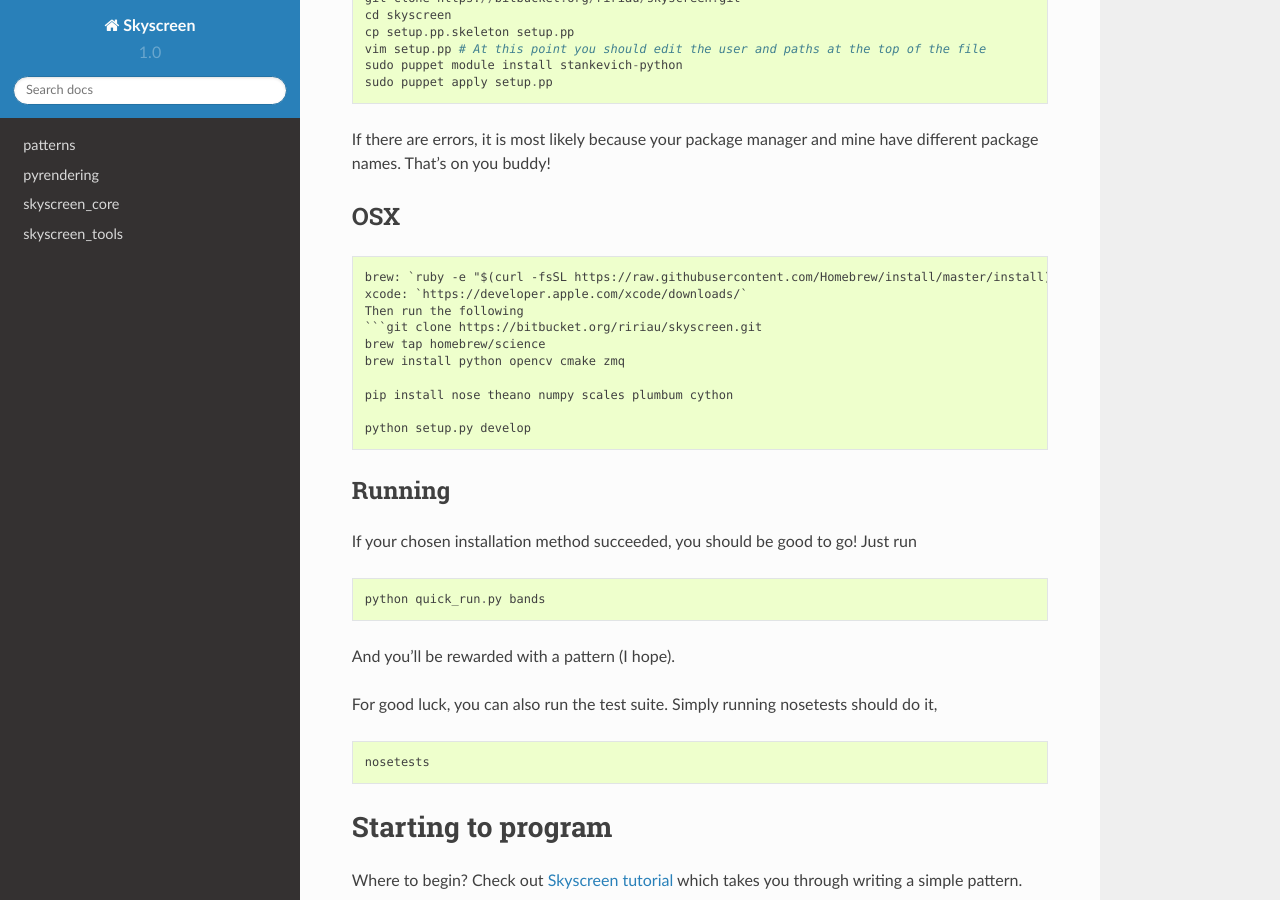
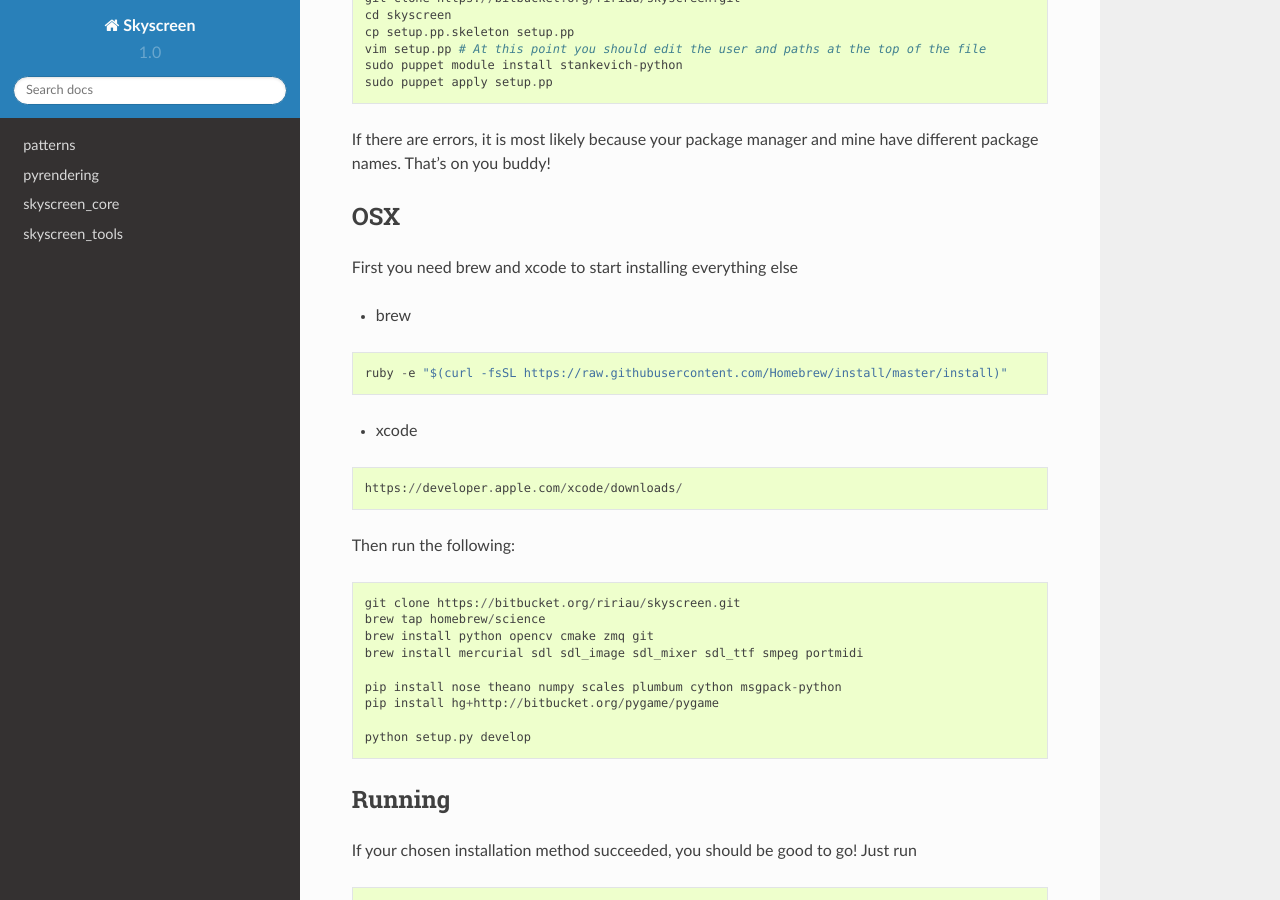
Before and after one commit to jarrahl/skyscreen, a Sphinx documentation site: the page built from docs/index.rst, in a window 1280 px wide and 900 px high, scrolled down 746 px. Built offline with Sphinx 7.4.7 and the Read the Docs theme 2.0.0, drawn with Linux system fonts in a browser that asks for light colours.

Commit message:
Updated MacOSX install instructions and minor doc edits

````diff
--- a/docs/index.rst
+++ b/docs/index.rst
@@ -39,16 +39,28 @@ names. That's on you buddy!
 
 OSX
 ---
+
+First you need brew and xcode to start installing everything else
+
+* brew
 ::
 
-   brew: `ruby -e "$(curl -fsSL https://raw.githubusercontent.com/Homebrew/install/master/install)"`
-   xcode: `https://developer.apple.com/xcode/downloads/`
-   Then run the following
-   ```git clone https://bitbucket.org/ririau/skyscreen.git
+   ruby -e "$(curl -fsSL https://raw.githubusercontent.com/Homebrew/install/master/install)"
+
+* xcode
+::
+
+   https://developer.apple.com/xcode/downloads/
+
+Then run the following::
+
+   git clone https://bitbucket.org/ririau/skyscreen.git
    brew tap homebrew/science
-   brew install python opencv cmake zmq
+   brew install python opencv cmake zmq git
+   brew install mercurial sdl sdl_image sdl_mixer sdl_ttf smpeg portmidi
 
-   pip install nose theano numpy scales plumbum cython
+   pip install nose theano numpy scales plumbum cython msgpack-python
+   pip install hg+http://bitbucket.org/pygame/pygame
 
    python setup.py develop
 
--- a/skyscreen_core/__init__.py
+++ b/skyscreen_core/__init__.py
@@ -26,7 +26,7 @@ file and render it to the screen. This has a bunch of advantages.
 Frame Synchronization
 ---------------------
 To signal a frame is ready, we use a simple zmq messenger service. The pattern code sends a message to the renderer
-which says 'yo, I'm done, you render now'. The pattern code then renders this frame, and sends a  message back saying
+which says 'yo, I'm done, you render now'. The skyscreen code then renders this frame, and sends a  message back saying
 'thanks homie, go do your thing again'. This way we never get tearing or other artifacts from frame sync.
 
 
````
Also changed, not shown: docs/patterns/patterns.rst (+0 -8 lines), docs/skyscreen_tools/skyscreen_tools.rst (+8 -0 lines).
